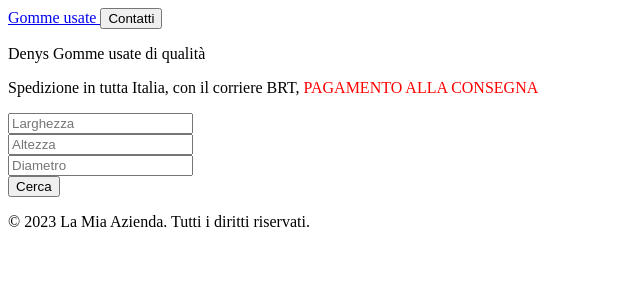
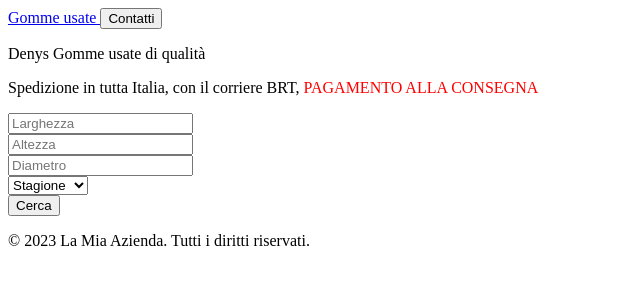
Before and after one commit to Skrypnyk81/wheel-project, a Vue app in the folder vite-frontend/: page /search in a window 1280 px wide. Shown: the top 300 px of the page, without its empty margins (0-640 px from the left). Built offline with nearby package versions, Linux system fonts and the light colour scheme.

Commit message:
Add season to search

```diff
--- a/vite-frontend/src/views/HomeView.vue
+++ b/vite-frontend/src/views/HomeView.vue
@@ -10,6 +10,15 @@
       <div class="col-auto">
         <input type="text" v-model="formData.diameter" class="form-control" placeholder="Diametro" aria-label="diameter" required>
       </div>
+      <div class="col-auto">
+        <select v-model="formData.season" id="season" class="form-control" required>
+          <option disabled value="">Stagione</option>
+          <option value="Estivi">Estivi</option>
+          <option value="Invernali">Invernali</option>
+          <option value="4 stagioni">4 stagioni</option>
+        </select>
+      </div>
+
       <div class="col-auto">
         <button class="btn btn-primary mb-1">Cerca <i class="bi bi-search"></i></button>
       </div>
@@ -25,7 +34,7 @@
                   <h5 class="card-title">{{ wheel.brand }}</h5>
                   <br>
                   <p class="card-text">Misura: {{ wheel.width }}/{{ wheel.ratio }}/{{ wheel.diameter }}</p>
-                  <p class="card-text">Battistrada: {{ wheel.tread }}%</p>
+                  <p class="card-text">Stagione: {{ wheel.season }}</p>
                   <p class="card-text">Prezzo: {{ wheel.price }} €</p>
                   <router-link :to="`/wheel/${wheel.id}`" class="btn btn-primary mb-1">Dettagli</router-link>
                 </div>
@@ -49,7 +58,8 @@ export default {
       formData: {
       width: "",
       ratio: "",
-      diameter: ""
+      diameter: "",
+      season: ""
       }
     }
   },
--- a/vite-frontend/src/views/SearchWheel.vue
+++ b/vite-frontend/src/views/SearchWheel.vue
@@ -9,6 +9,14 @@
       </div>
       <div class="col-auto">
         <input type="text" v-model="formData.diameter" class="form-control" placeholder="Diametro" aria-label="diameter" required>
+      </div>
+      <div class="col-auto">
+        <select v-model="formData.season" id="season" class="form-control" required>
+          <option disabled value="">Stagione</option>
+          <option value="Estivi">Estivi</option>
+          <option value="Invernali">Invernali</option>
+          <option value="4 stagioni">4 stagioni</option>
+        </select>
       </div>
       <div class="col-auto">
         <button type="submit" class="btn btn-primary pb-1">Cerca <i class="bi bi-search"></i></button>
@@ -23,7 +31,7 @@
                   <h5 class="card-title">{{ wheel.brand }}</h5>
                   <br>
                   <p class="card-text">Misura: {{ wheel.width }}/{{ wheel.ratio }}/{{ wheel.diameter }}</p>
-                  <p class="card-text">Battistrada: {{ wheel.tread }}%</p>
+                  <p class="card-text">Stagione: {{ wheel.season }}</p>
                   <p class="card-text">Prezzo: {{ wheel.price }} €</p>
                   <router-link :to="`/wheel/${wheel.id}`" class="btn btn-primary mb-1">Dettagli</router-link>
                 </div>
@@ -46,7 +54,8 @@ export default {
       formData: {
       width: "",
       ratio: "",
-      diameter: ""
+      diameter: "",
+      season: ""
       }
     }
   },
```
